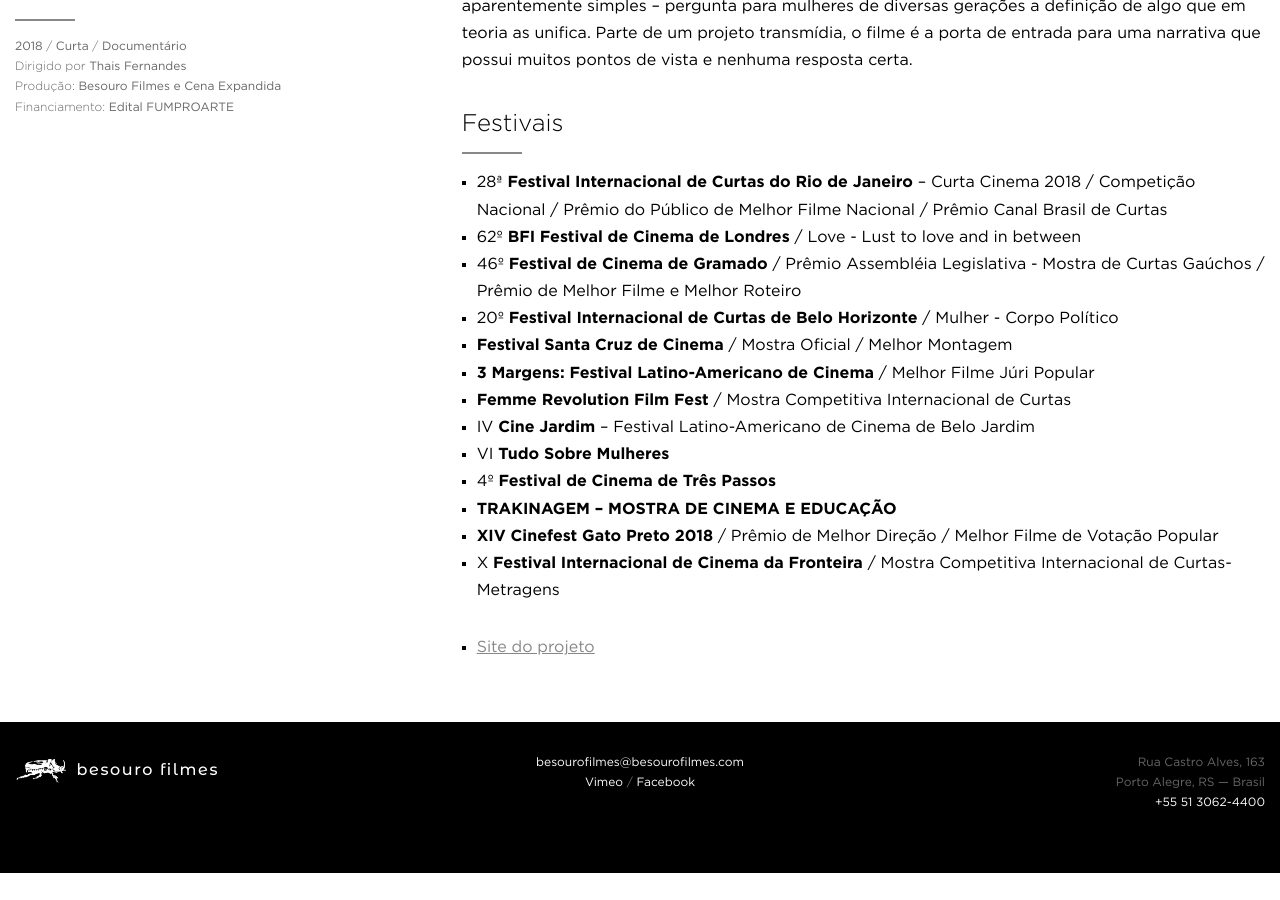
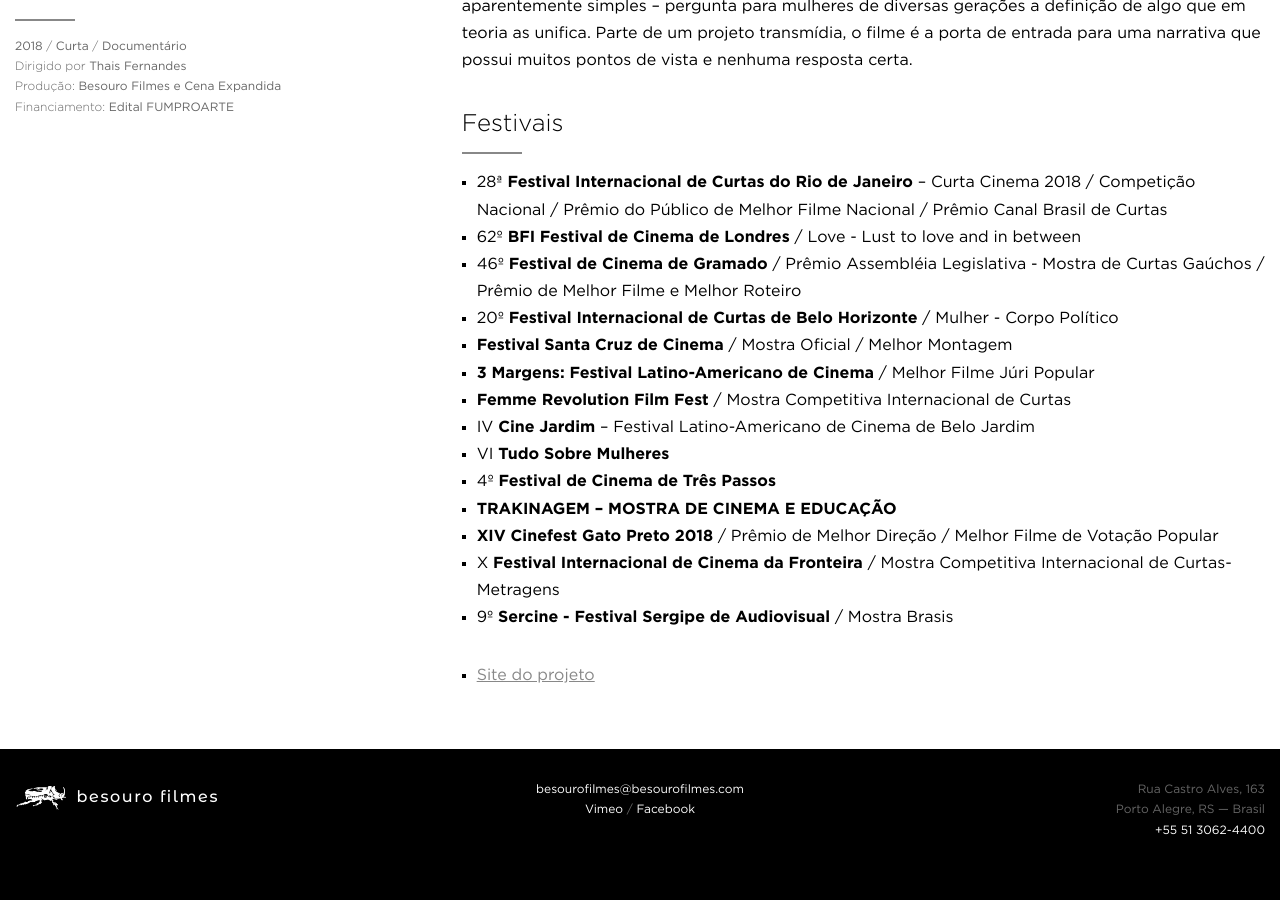
Before and after one commit to arthrfrts/besouro, a Jekyll site: the page built from _projects/um-corpo-feminino.md, in a window 1280 px wide and 900 px high, scrolled down 883 px. Built offline with Jekyll 4.4.1, drawn with Linux system fonts in a browser that asks for light colours; before the commit the page ends 1756 px from its top, so only the background shows below that.

Commit message:
Updated Um Corpo Feminino

```diff
--- a/_projects/um-corpo-feminino.md
+++ b/_projects/um-corpo-feminino.md
@@ -33,6 +33,7 @@
 * **TRAKINAGEM – MOSTRA DE CINEMA E EDUCAÇÃO**
 * **XIV Cinefest Gato Preto 2018** / Prêmio de Melhor Direção / Melhor Filme de Votação Popular
 * X **Festival Internacional de Cinema da Fronteira** / Mostra Competitiva Internacional de Curtas-Metragens
+* 9º **Sercine - Festival Sergipe de Audiovisual** / Mostra Brasis
 
 
 
```
